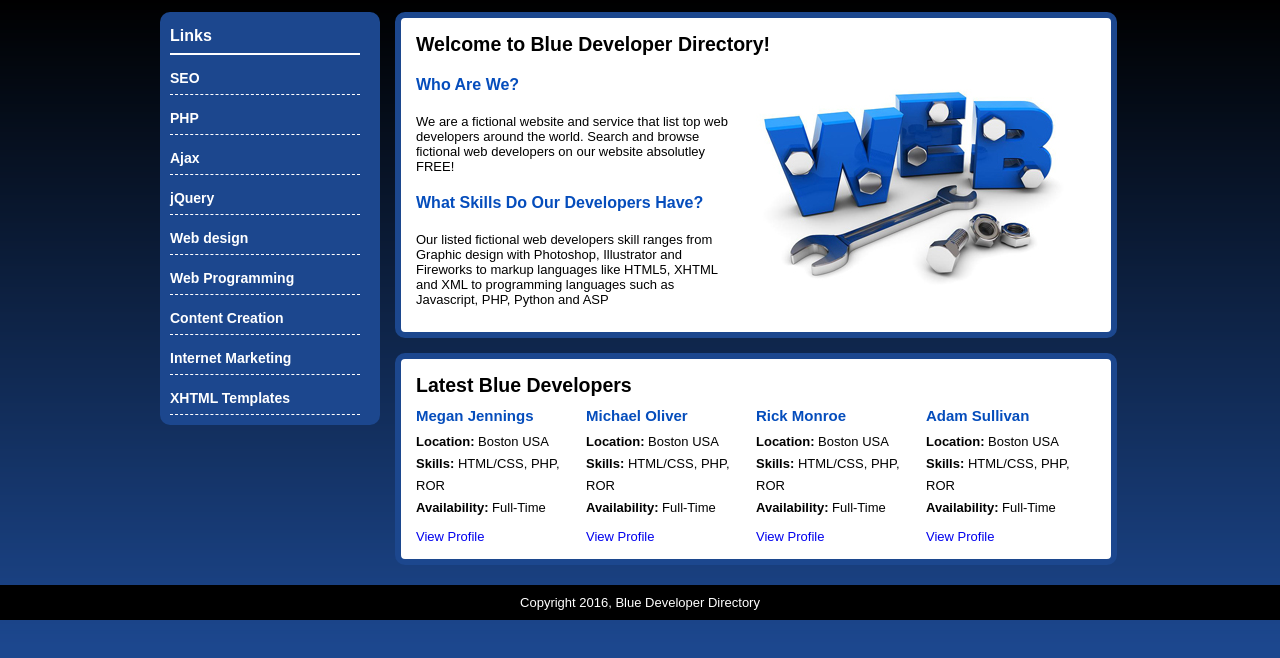
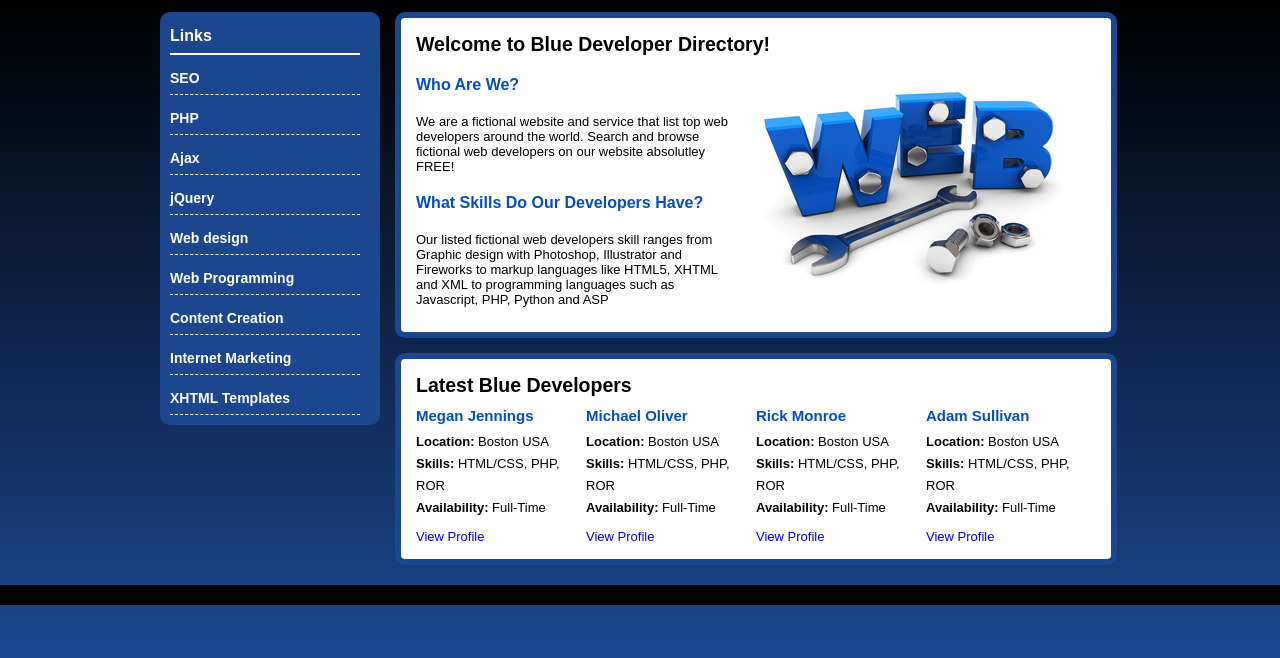
Before and after one commit to AkashsaiR/blue.github.io, a plain HTML site: page index.html in a window 1280 px wide. Shown: the part 142-800 px from the top of the page. Drawn offline with Linux system fonts and the light colour scheme.

Commit message:
Update index.html

```diff
--- a/index.html
+++ b/index.html
@@ -88,7 +88,7 @@
   <div style="clear: both;"></div>
 
   <footer>
-    Copyright 2016, Blue Developer Directory
+
   </footer>
 </body>
 </html>
```
